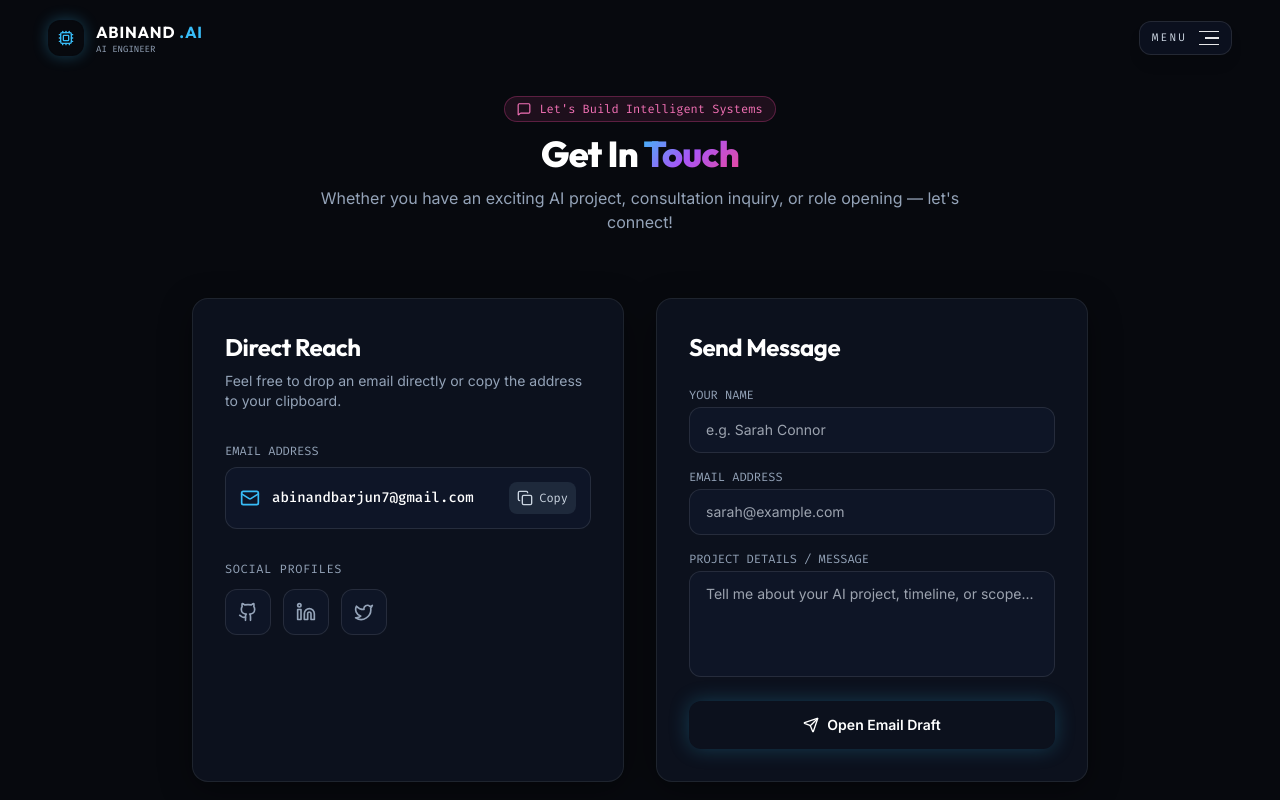
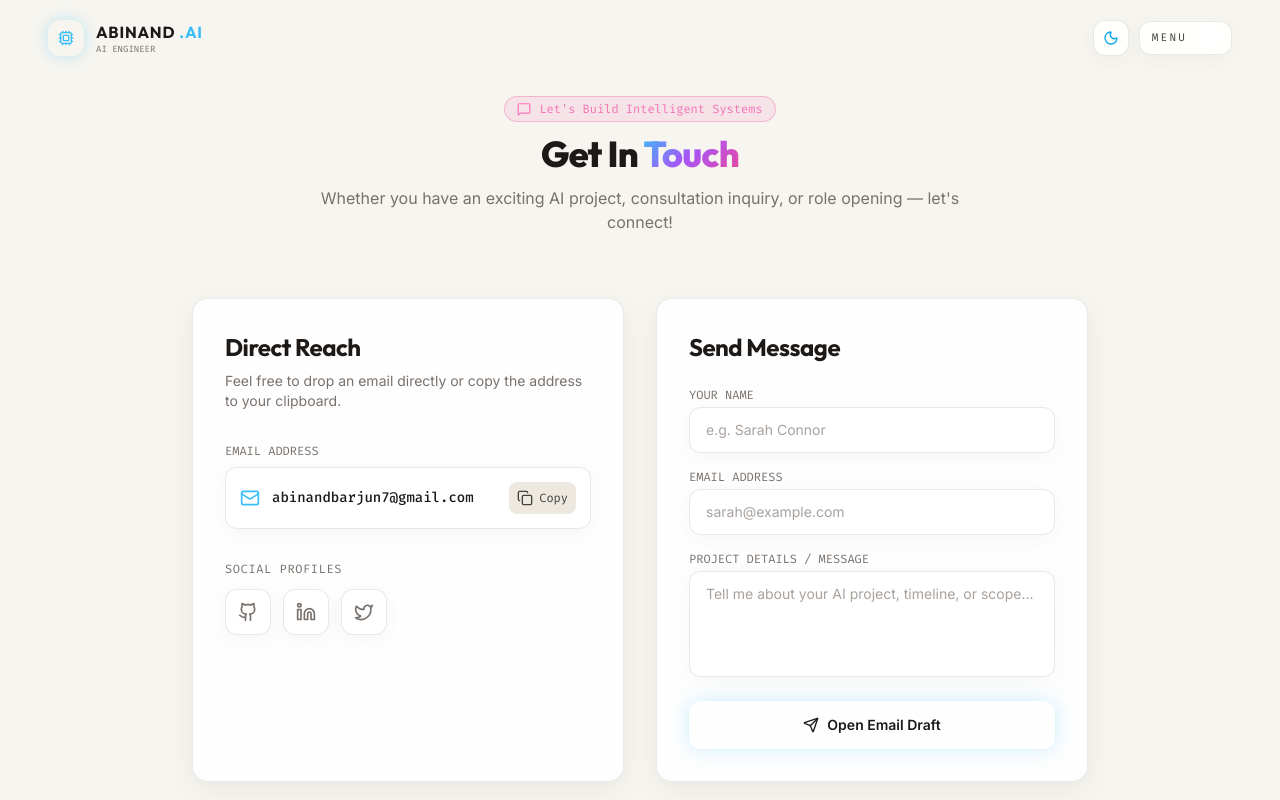
Before and after one commit to AbinandBArjun/Portfolio, a React (Vite) app: page /contact in a window 1280 px wide. Shown: the top 800 px of the page. Built offline with nearby package versions, Linux system fonts and the light colour scheme.

Commit message:
Add dark and light theme switching with warm beige and off-white palette

```diff
--- a/src/App.jsx
+++ b/src/App.jsx
@@ -11,13 +11,15 @@ import { ProjectsPage } from './pages/ProjectsPage';
 import { ExperiencePage } from './pages/ExperiencePage';
 import { ContactPage } from './pages/ContactPage';
 
+import { ThemeProvider } from './context/ThemeContext';
+
 // Inner component so useLocation works inside BrowserRouter
 function AppRoutes() {
   const location = useLocation();
   const [loaderKey, setLoaderKey] = useState(0);
 
   return (
-    <div className="relative min-h-screen bg-[#07090e] text-slate-100 overflow-x-hidden selection:bg-sky-500/30 selection:text-sky-300">
+    <div className="relative min-h-screen bg-[var(--bg-primary)] text-[var(--text-primary)] overflow-x-hidden selection:bg-sky-500/30 selection:text-sky-400 transition-colors duration-300">
       <CustomCursor />
       {/* Loading screen only on home page */}
       {location.pathname === '/' && <LoadingScreen key={loaderKey} />}
@@ -40,9 +42,11 @@ function AppRoutes() {
 
 function App() {
   return (
-    <BrowserRouter>
-      <AppRoutes />
-    </BrowserRouter>
+    <ThemeProvider>
+      <BrowserRouter>
+        <AppRoutes />
+      </BrowserRouter>
+    </ThemeProvider>
   );
 }
 
--- a/src/components/Navbar.jsx
+++ b/src/components/Navbar.jsx
@@ -1,8 +1,9 @@
 import React, { useState, useEffect, useRef } from 'react';
 import { motion, AnimatePresence } from 'framer-motion';
 import { Link, useNavigate, useLocation } from 'react-router-dom';
-import { Cpu, ArrowUpRight } from 'lucide-react';
+import { Cpu, ArrowUpRight, Sun, Moon } from 'lucide-react';
 import { portfolioData } from '../data/portfolioData';
+import { useTheme } from '../context/ThemeContext';
 
 const navLinks = [
   { name: 'Home',       to: '/',           number: '01' },
@@ -38,6 +39,7 @@ const linkVariants = {
 };
 
 export const Navbar = ({ onReplayLoader }) => {
+  const { theme, toggleTheme, isDark } = useTheme();
   const [menuOpen, setMenuOpen] = useState(false);
   const [hoveredIndex, setHoveredIndex] = useState(null);
   const menuRef = useRef(null);
@@ -106,10 +108,43 @@ export const Navbar = ({ onReplayLoader }) => {
           </div>
         </Link>
 
+        <div className="flex items-center gap-2.5 pointer-events-auto z-[61]">
+          {/* Light / Dark Mode Toggle */}
+          <button
+            onClick={toggleTheme}
+            className="flex items-center justify-center w-9 h-9 rounded-xl bg-slate-900/60 backdrop-blur-md border border-white/10 hover:border-sky-500/30 hover:bg-slate-800/80 transition-all shadow-lg cursor-pointer text-slate-300 hover:text-white group"
+            aria-label={`Switch to ${isDark ? 'light' : 'dark'} mode`}
+            title={`Switch to ${isDark ? 'light' : 'dark'} mode`}
+          >
+            <AnimatePresence mode="wait" initial={false}>
+              {isDark ? (
+                <motion.div
+                  key="sun"
+                  initial={{ rotate: -90, opacity: 0, scale: 0.7 }}
+                  animate={{ rotate: 0, opacity: 1, scale: 1 }}
+                  exit={{ rotate: 90, opacity: 0, scale: 0.7 }}
+                  transition={{ duration: 0.2 }}
+                >
+                  <Sun className="w-4 h-4 text-amber-400 group-hover:rotate-45 transition-transform" />
+                </motion.div>
+              ) : (
+                <motion.div
+                  key="moon"
+                  initial={{ rotate: 90, opacity: 0, scale: 0.7 }}
+                  animate={{ rotate: 0, opacity: 1, scale: 1 }}
+                  exit={{ rotate: -90, opacity: 0, scale: 0.7 }}
+                  transition={{ duration: 0.2 }}
+                >
+                  <Moon className="w-4 h-4 text-sky-500 group-hover:-rotate-12 transition-transform" />
+                </motion.div>
+              )}
+            </AnimatePresence>
+          </button>
+
           <button
             ref={toggleBtnRef}
             onClick={() => setMenuOpen((v) => !v)}
-          className="relative z-[61] pointer-events-auto flex items-center gap-2.5 cursor-pointer group py-1.5 px-3 rounded-xl bg-slate-900/60 backdrop-blur-md border border-white/10 hover:border-sky-500/30 hover:bg-slate-800/80 transition-all shadow-lg"
+            className="flex items-center gap-2.5 cursor-pointer group py-1.5 px-3 rounded-xl bg-slate-900/60 backdrop-blur-md border border-white/10 hover:border-sky-500/30 hover:bg-slate-800/80 transition-all shadow-lg"
             aria-label="Toggle menu"
             aria-expanded={menuOpen}
           >
@@ -137,6 +172,7 @@ export const Navbar = ({ onReplayLoader }) => {
               />
             </div>
           </button>
+        </div>
       </motion.header>
 
       {/* Side Menu Drawer & Backdrop */}
@@ -267,6 +303,15 @@ export const Navbar = ({ onReplayLoader }) => {
                     </span>
                   </div>
 
+                  <div className="flex items-center gap-3">
+                    <button
+                      onClick={toggleTheme}
+                      className="font-mono text-slate-400 hover:text-sky-400 tracking-wider uppercase transition-colors duration-200 cursor-pointer text-[10px] flex items-center gap-1.5"
+                    >
+                      {isDark ? <Sun className="w-3 h-3 text-amber-400" /> : <Moon className="w-3 h-3 text-sky-400" />}
+                      <span>{isDark ? 'Light Mode' : 'Dark Mode'}</span>
+                    </button>
+
                     {onReplayLoader && (
                       <button
                         onClick={() => { setMenuOpen(false); setTimeout(onReplayLoader, 250); }}
@@ -277,6 +322,7 @@ export const Navbar = ({ onReplayLoader }) => {
                     )}
                   </div>
                 </div>
+              </div>
             </motion.aside>
           </>
         )}
--- /dev/null
+++ b/src/context/ThemeContext.jsx
@@ -0,0 +1,50 @@
+import React, { createContext, useContext, useState, useEffect } from 'react';
+
+const ThemeContext = createContext();
+
+export const ThemeProvider = ({ children }) => {
+  const [theme, setTheme] = useState(() => {
+    // Check localStorage first
+    const savedTheme = localStorage.getItem('portfolio-theme');
+    if (savedTheme === 'light' || savedTheme === 'dark') {
+      return savedTheme;
+    }
+    // Check user system preference
+    if (window.matchMedia && window.matchMedia('(prefers-color-scheme: light)').matches) {
+      return 'light';
+    }
+    return 'dark';
+  });
+
+  useEffect(() => {
+    const root = document.documentElement;
+    if (theme === 'light') {
+      root.classList.add('light');
+      root.classList.remove('dark');
+      root.style.colorScheme = 'light';
+    } else {
+      root.classList.add('dark');
+      root.classList.remove('light');
+      root.style.colorScheme = 'dark';
+    }
+    localStorage.setItem('portfolio-theme', theme);
+  }, [theme]);
+
+  const toggleTheme = () => {
+    setTheme((prevTheme) => (prevTheme === 'dark' ? 'light' : 'dark'));
+  };
+
+  return (
+    <ThemeContext.Provider value={{ theme, toggleTheme, isDark: theme === 'dark' }}>
+      {children}
+    </ThemeContext.Provider>
+  );
+};
+
+export const useTheme = () => {
+  const context = useContext(ThemeContext);
+  if (!context) {
+    throw new Error('useTheme must be used within a ThemeProvider');
+  }
+  return context;
+};
--- a/src/index.css
+++ b/src/index.css
@@ -27,6 +27,35 @@
   --glow-cyan: 0 0 25px rgba(56, 189, 248, 0.25);
   --glow-purple: 0 0 25px rgba(168, 85, 247, 0.25);
   --glow-emerald: 0 0 25px rgba(16, 185, 129, 0.25);
+
+  --grid-line-color: rgba(255, 255, 255, 0.03);
+}
+
+html.light {
+  color-scheme: light;
+  --bg-primary: #f7f5f0;
+  --bg-secondary: #efece4;
+  --bg-card: rgba(255, 255, 255, 0.88);
+  --bg-card-hover: rgba(255, 255, 255, 0.98);
+
+  --border-color: rgba(68, 64, 60, 0.1);
+  --border-highlight: rgba(14, 165, 233, 0.45);
+
+  --accent-cyan: #0284c7;
+  --accent-purple: #9333ea;
+  --accent-emerald: #059669;
+  --accent-pink: #db2777;
+  --accent-amber: #d97706;
+
+  --text-primary: #1c1917;
+  --text-secondary: #44403c;
+  --text-muted: #78716c;
+
+  --glow-cyan: 0 0 25px rgba(14, 165, 233, 0.15);
+  --glow-purple: 0 0 25px rgba(147, 51, 234, 0.15);
+  --glow-emerald: 0 0 25px rgba(5, 150, 105, 0.15);
+
+  --grid-line-color: rgba(68, 64, 60, 0.05);
 }
 
 * {
@@ -38,6 +67,7 @@
 html {
   scroll-behavior: smooth;
   color-scheme: dark;
+  transition: background-color 0.3s ease, color 0.3s ease;
 }
 
 body {
@@ -47,6 +77,7 @@ body {
   line-height: 1.6;
   overflow-x: hidden;
   min-height: 100vh;
+  transition: background-color 0.3s ease, color 0.3s ease;
 }
 
 /* Custom Scrollbar */
@@ -59,12 +90,12 @@ body {
 }
 
 ::-webkit-scrollbar-thumb {
-  background: rgba(255, 255, 255, 0.15);
+  background: rgba(148, 163, 184, 0.3);
   border-radius: 4px;
 }
 
 ::-webkit-scrollbar-thumb:hover {
-  background: rgba(56, 189, 248, 0.5);
+  background: var(--accent-cyan);
 }
 
 /* Typography Utilities */
@@ -106,9 +137,18 @@ h1, h2, h3, h4, h5, h6 {
   transition: all 0.3s cubic-bezier(0.4, 0, 0.2, 1);
 }
 
+html.light .glass-panel {
+  box-shadow: 0 8px 30px 0 rgba(0, 0, 0, 0.06);
+}
+
 .glass-panel:hover {
   border-color: rgba(255, 255, 255, 0.18);
   box-shadow: 0 12px 40px 0 rgba(0, 0, 0, 0.5), var(--glow-cyan);
+}
+
+html.light .glass-panel:hover {
+  border-color: var(--border-highlight);
+  box-shadow: 0 12px 30px 0 rgba(14, 165, 233, 0.15);
 }
 
 /* Glowing Elements */
@@ -133,8 +173,8 @@ h1, h2, h3, h4, h5, h6 {
 .bg-grid-pattern {
   background-size: 40px 40px;
   background-image:
-    linear-gradient(to right, rgba(255, 255, 255, 0.03) 1px, transparent 1px),
-    linear-gradient(to bottom, rgba(255, 255, 255, 0.03) 1px, transparent 1px);
+    linear-gradient(to right, var(--grid-line-color) 1px, transparent 1px),
+    linear-gradient(to bottom, var(--grid-line-color) 1px, transparent 1px);
 }
 
 /* Pulsing Badge */
@@ -160,4 +200,94 @@ h1, h2, h3, h4, h5, h6 {
   }
 }
 
-/* Custom Follower styling */
+/* Light Mode Polish Overrides (Warm Beige & Soft Off-White Palette) */
+html.light .bg-\[\#07090e\] {
+  background-color: var(--bg-primary) !important;
+}
+
+html.light .bg-\[\#05070a\] {
+  background-color: var(--bg-secondary) !important;
+}
+
+html.light .bg-\[\#080b12\] {
+  background-color: #faf8f5 !important;
+}
+
+html.light .bg-\[\#13151b\] {
+  background-color: #ffffff !important;
+}
+
+html.light .hover\:bg-\[\#181a24\]:hover {
+  background-color: #faf8f5 !important;
+}
+
+html.light .bg-\[\#1e222d\] {
+  background-color: #f2efe9 !important;
+  color: #44403c !important;
+}
+
+html.light .text-white {
+  color: #1c1917 !important;
+}
+
+html.light .text-slate-100 {
+  color: #1c1917 !important;
+}
+
+html.light .text-slate-200 {
+  color: #292524 !important;
+}
+
+html.light .text-slate-300 {
+  color: #44403c !important;
+}
+
+html.light .text-slate-400 {
+  color: #78716c !important;
+}
+
+html.light .text-slate-500 {
+  color: #a8a29e !important;
+}
+
+html.light .border-white\/10,
+html.light .border-white\/5,
+html.light .border-white\/\[0\.08\],
+html.light .border-white\/\[0\.07\],
+html.light .border-white\/\[0\.06\],
+html.light .border-white\/\[0\.05\],
+html.light .border-white\/\[0\.04\],
+html.light .border-white\/\[0\.03\] {
+  border-color: rgba(68, 64, 60, 0.12) !important;
+}
+
+html.light .bg-slate-900\/60,
+html.light .bg-slate-900\/80,
+html.light .bg-slate-900\/90,
+html.light .bg-slate-900 {
+  background-color: rgba(255, 255, 255, 0.92) !important;
+  box-shadow: 0 4px 20px -2px rgba(68, 64, 60, 0.06);
+}
+
+html.light .bg-slate-800\/60,
+html.light .bg-slate-800\/80,
+html.light .bg-slate-800 {
+  background-color: #ede9e1 !important;
+}
+
+html.light .bg-slate-950\/40,
+html.light .bg-slate-950 {
+  background-color: #f7f5f0 !important;
+}
+
+html.light input,
+html.light textarea {
+  color: #1c1917 !important;
+  background-color: #ffffff !important;
+  border-color: rgba(68, 64, 60, 0.18) !important;
+}
+
+html.light input::placeholder,
+html.light textarea::placeholder {
+  color: #a8a29e !important;
+}
```
Also changed, not shown: src/components/Footer.jsx (+4 -4 lines), src/components/Projects.jsx (+7 -7 lines). Lines whose indentation alone changed are shown as unchanged.
